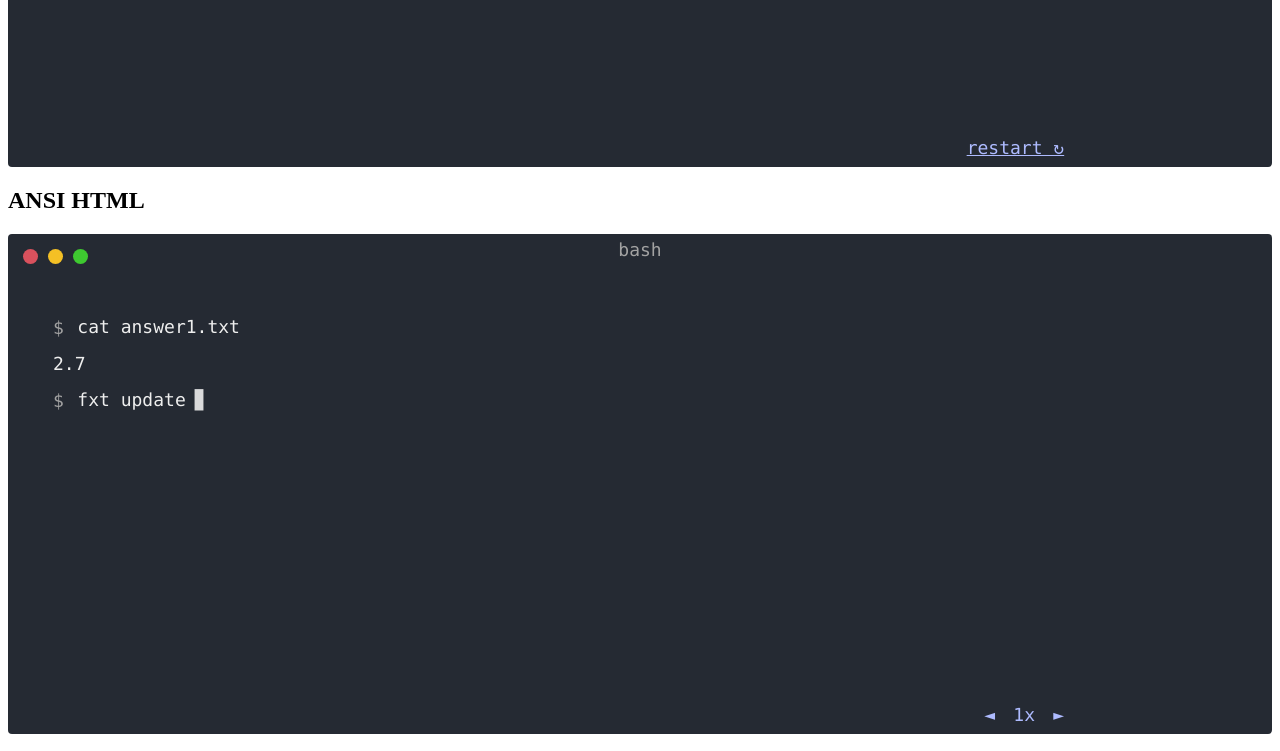
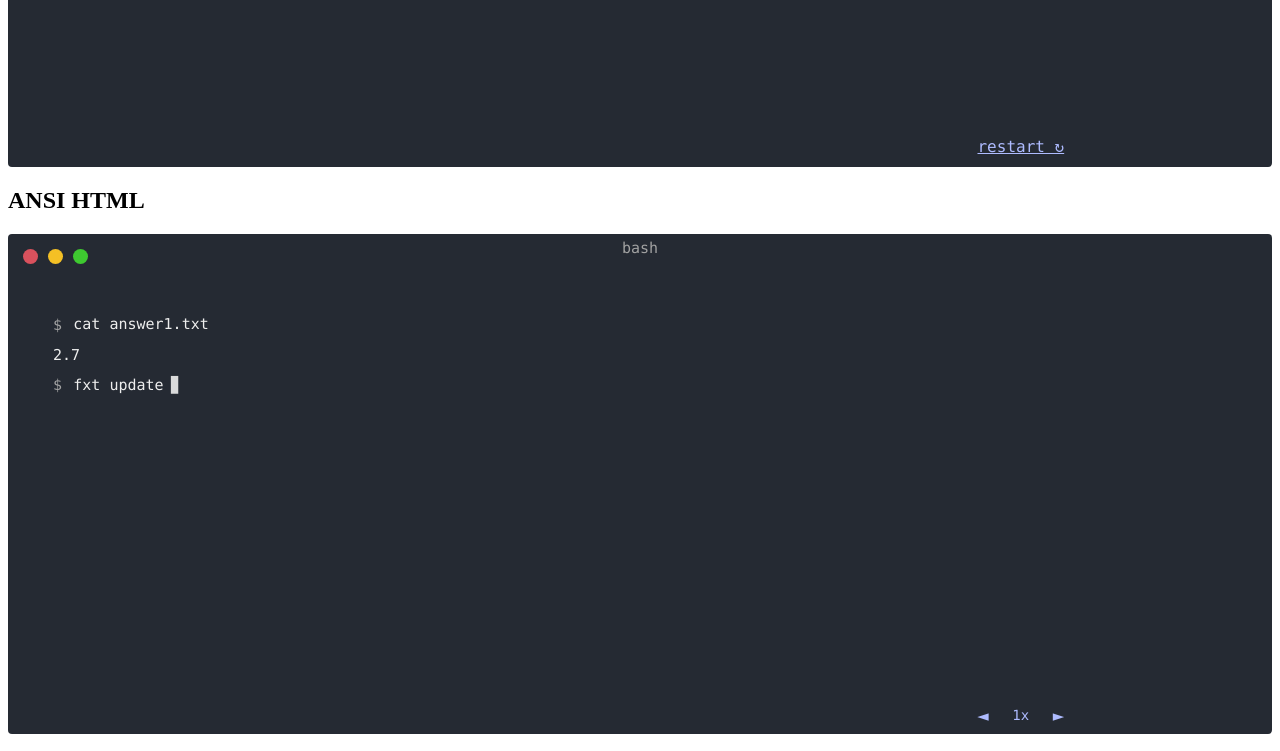
Before and after one commit to nickderobertis/terminhtml-js, a website built with Vite: page dev-src/index.html in a window 1280 px wide. Shown: the part 400-1151 px from the top of the page. Built offline with nearby package versions, Linux system fonts and the light colour scheme.

Commit message:
feat: Adjust sizing of speed control and restart

```diff
--- a/src/termynal.css
+++ b/src/termynal.css
@@ -2,7 +2,6 @@
   --color-bg: #252a33;
   --color-text: #eee;
   --color-text-subtle: #a2a2a2;
-  --color-bottom-bar-bg: #212121;
   --color-terminal-control-text: #aebbff;
 }
 
@@ -11,7 +10,7 @@
   max-width: 100%;
   background: var(--color-bg);
   color: var(--color-text);
-  font-size: 18px;
+  font-size: 15px;
   /* font-family: 'Fira Mono', Consolas, Menlo, Monaco, 'Courier New', Courier, monospace; */
   font-family: 'Roboto Mono', 'Fira Mono', Consolas, Menlo, Monaco, 'Courier New', Courier, monospace;
   border-radius: 4px;
@@ -22,7 +21,7 @@
 }
 
 pre[data-termynal] {
-  overflow-x: auto;
+  /* overflow-x: auto; */
   white-space: pre-wrap;
   white-space: -moz-pre-wrap;
   white-space: -pre-wrap;
@@ -62,6 +61,7 @@ a[data-terminal-control] {
   text-align: right;
   display: block;
   color: var(--color-terminal-control-text);
+  font-size: 16px;
 }
 
 [data-ty] {
@@ -105,11 +105,21 @@ a[data-terminal-control] {
 
 [data-terminal-speed-control] {
   display: flex;
-  width: 80px;
+  width: 87px;
   flex-direction: row;
   justify-content: space-between;
-  color: #aebbff;
+  align-items: center;
+  color: var(--color-terminal-control-text);
 }
+
+[data-terminal-speed-control] span {
+  font-size: 14px;
+}
+
+[data-terminal-speed-control] a {
+  font-size: 19px;
+}
+
 
 [data-terminal-bottom-bar] {
   position: absolute;
@@ -118,7 +128,6 @@ a[data-terminal-control] {
   display: flex;
   justify-content: flex-end;
   color: var(--color-terminal-control-text);
-  /* background-color: var(--color-bottom-bar-bg); */
 }
 
 [data-termynal-lines] {
```
